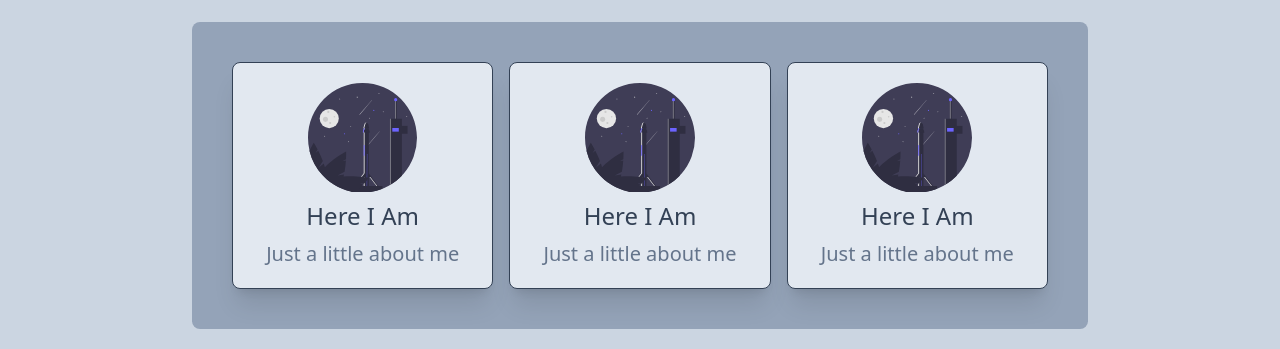
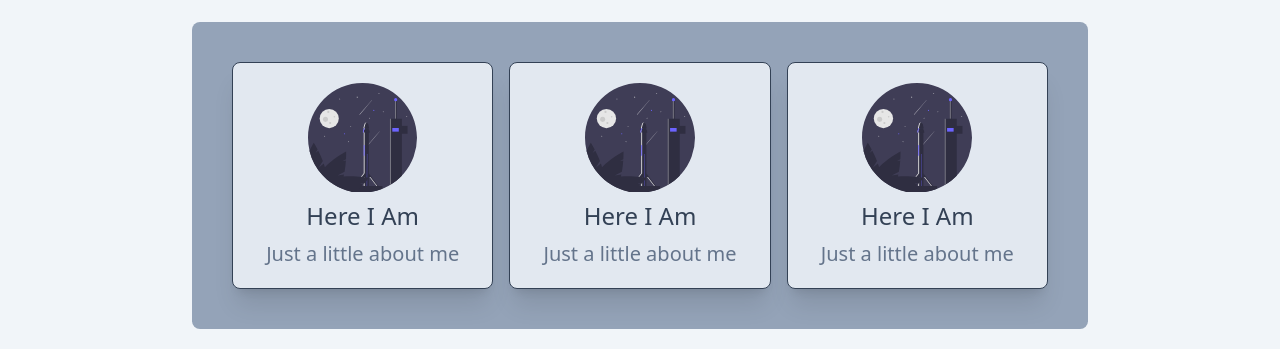
Before and after one commit to ThierryRakotomanana/Landing-Page-with-tailwind, a website: page src/index.html in a window 1280 px wide. Shown: the part 695-1044 px from the top of the page. Drawn offline with Linux system fonts and the light colour scheme.

Commit message:
change background of the page

```diff
--- a/src/index.html
+++ b/src/index.html
@@ -5,7 +5,7 @@
   <meta name="viewport" content="width=device-width, initial-scale=1.0">
   <link href="../dist/output.css" rel="stylesheet">
 </head>
-<body class="min-h-screen bg-slate-300 dark:bg-black dark:text-white" >
+<body class="min-h-screen bg-slate-100 dark:bg-black dark:text-white" >
   <header class="bg-slate-700 text-white sticky top-0 z-10">
     <section class="max-w-8xl mx-auto p-5 flex justify-between items-center">
       <a href="./img/im2.jpg" class="flex justify-center items-center gap-5">
```
Also changed, not shown: dist/output.css.
